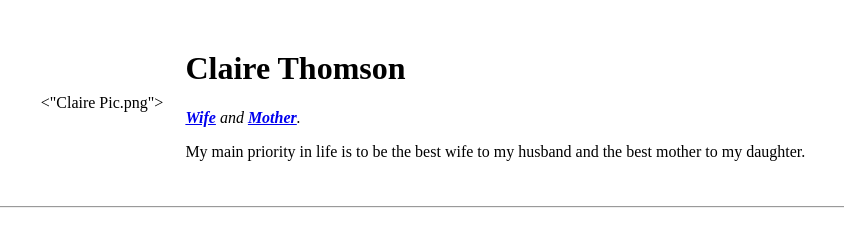
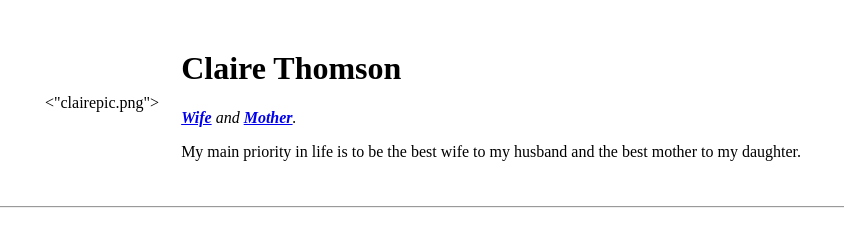
Before and after one commit to ClaireThomson/Newsletter-Signup, a plain HTML site: page index.html in a window 1280 px wide. Shown: the top 225 px of the page, 217-1061 px from the left. Drawn offline with Linux system fonts and the light colour scheme.

Commit message:
Update index.html

```diff
--- a/index.html
+++ b/index.html
@@ -10,7 +10,7 @@
   <body>
     <table cellspacing="20">
       <tr>
-        <td><"Claire Pic.png">
+        <td><"clairepic.png">
         <td>
           <h1>Claire Thomson</h1>
           <p><em><strong><a
```
